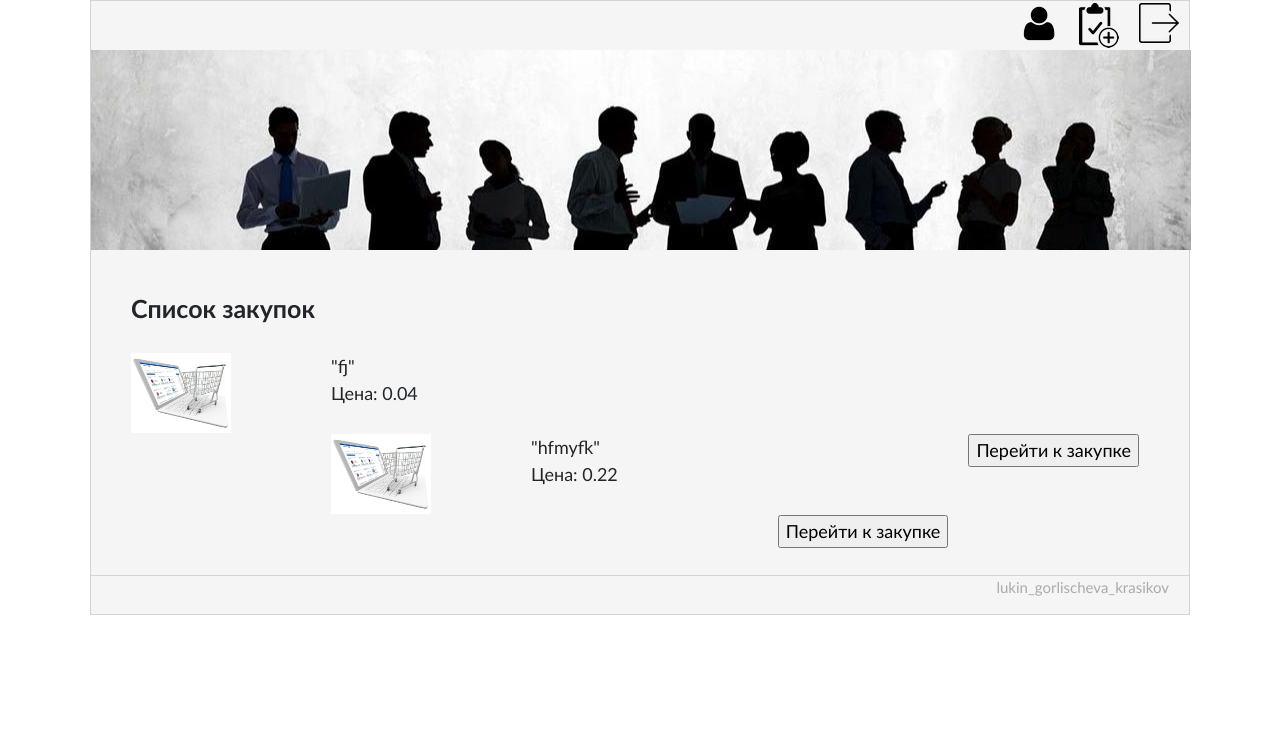
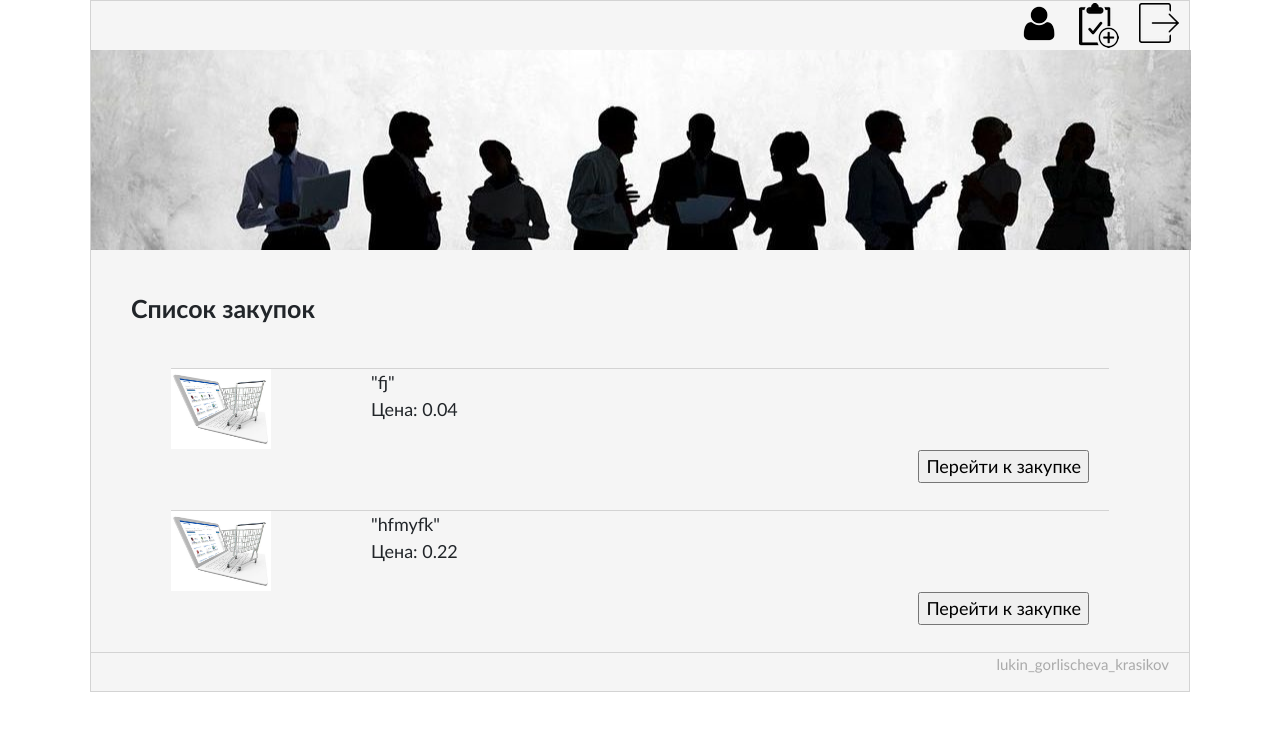
Before and after one commit to Jokerkras/GroupBuy, a Django app: page /main/ in a window 1280 px wide. Shown: the top 731 px of the page. Run offline with Django 3.2, Linux system fonts and the light colour scheme; data comes from the database, SQL or seed files in the repository; both versions use the stored data as it was after the commit; some libraries are stand-ins or nearby versions.

Commit message:
problems in css

```diff
--- a/GroupBuyApp/static/css/style.css
+++ b/GroupBuyApp/static/css/style.css
@@ -74,7 +74,6 @@ footer,
 .img-with-capt img{
 	width:100px;
 	height:80px;
-
 }
 
 .foto{
@@ -111,8 +110,12 @@ input{
 	margin-left:70px;
 }
 
+.go{
+	margin-left:70px;
+}
+
 .buttonCreate{
-	margin:25px 0;
+	margin:25px 10px 25px 0;
 	font-size:18px;
 }
 
@@ -145,3 +148,7 @@ input{
 	font-weight:bold;
 	margin: 25px 0px;
 }
+
+.lot{
+	border-top:1px solid #D3D3D3;
+}
--- a/GroupBuyApp/templates/listBuy.html
+++ b/GroupBuyApp/templates/listBuy.html
@@ -19,7 +19,7 @@
 	<div class="content-box">
 		<div class="cont">Список закупок</div>
         {% for lot in lots %}
-            <div>
+			<div class="content-box lot">
                 <div class="img-with-capt">
                     <img src="{% static 'images/buy.jpg' %}"/>
                 </div>
@@ -29,7 +29,7 @@
                     <a href="/lot?id={{lot.id}}"><input type="button" value="Перейти к закупке" class="buttonCreate"></a>
                     <br>
                 </div>
-            </div>
+			</div>
         {% endfor %}
 	</div>
 
```
Also changed, not shown: db.sqlite3. Lines whose indentation alone changed are shown as unchanged.
